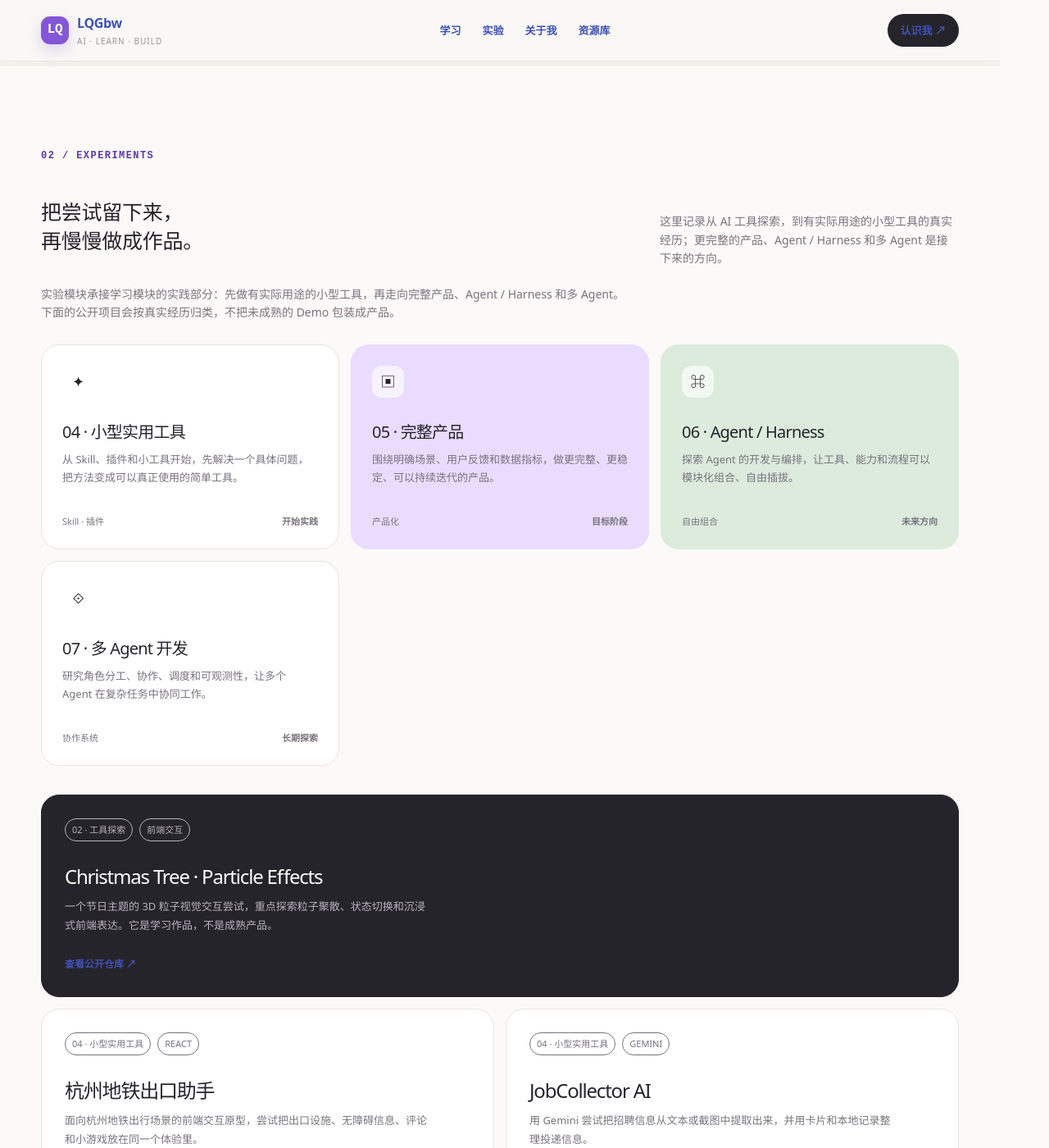
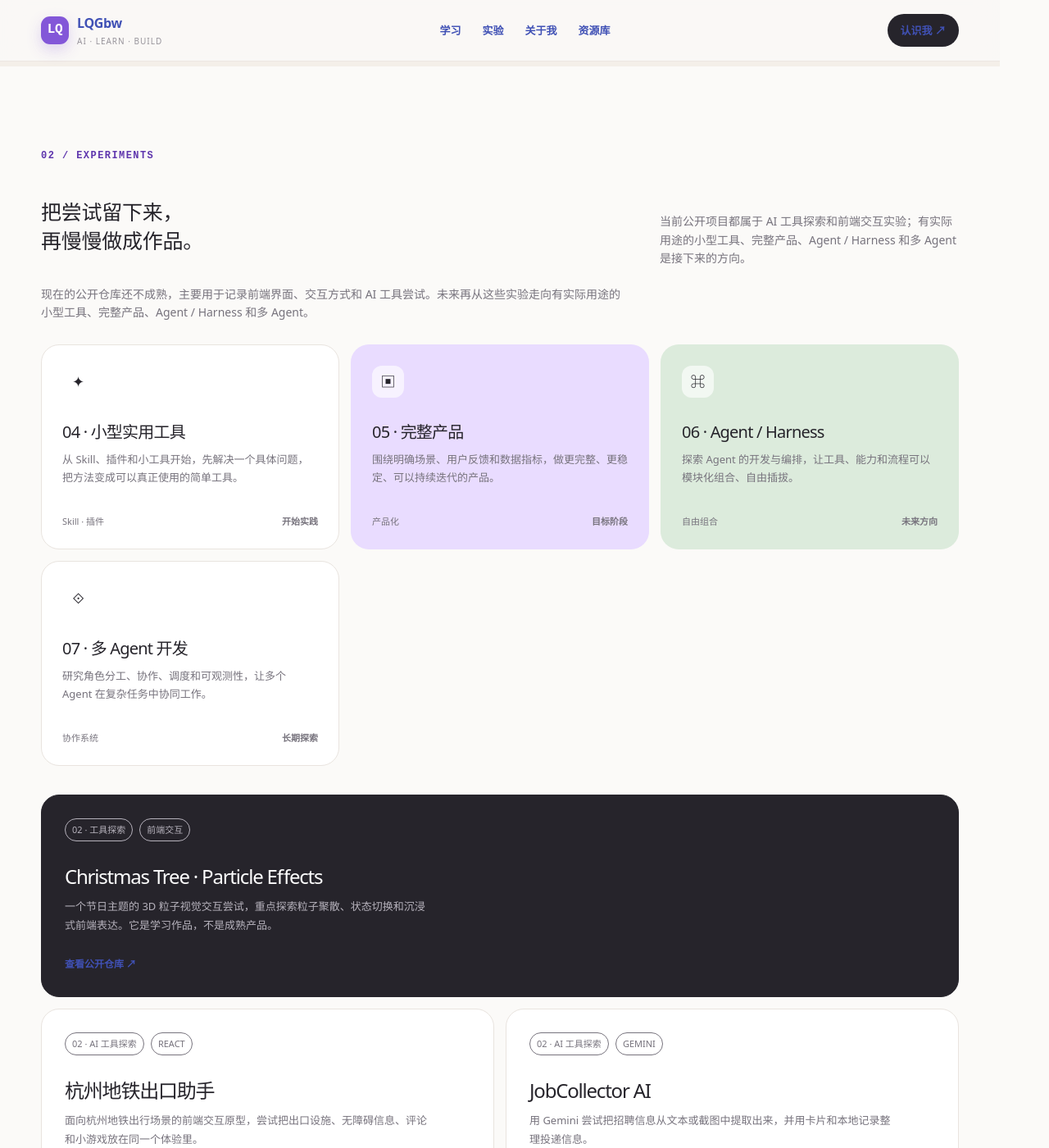
Before and after one commit to LQGbw/LQGbw.github.io, an MkDocs documentation site: the page built from docs/index.md, in a window 1280 px wide and 1400 px high, scrolled down 1890 px. Shown: the whole window at 82% size. Built offline with MkDocs 1.6.1 and Material for MkDocs 9.7.7, drawn with Linux system fonts in a browser that asks for light colours; some of the changed text lies outside the part shown.

Commit message:
纠正公开项目的成长阶段归类

```diff
--- a/docs/index.md
+++ b/docs/index.md
@@ -197,7 +197,7 @@ hide:
       <div class="reveal">
         <div class="eyebrow mono">PERSONAL LAB / 001</div>
         <h1>边学边做，<br /><em>把 AI 变成</em>真实能力。</h1>
-        <p class="lead">我是 LQGbw，正在记录从学习 AI 基础与行业认知，到尝试有实际用途的小工具，再逐步走向产品、Agent 和多 Agent 的过程。这里有学过的内容、做过的实验，也有下一步的规划。</p>
+        <p class="lead">我是 LQGbw，正在记录从学习 AI 基础与行业认知，到尝试前端交互和 AI 工具，再逐步走向有实际用途的小工具、产品、Agent 和多 Agent 的过程。这里有学过的内容、做过的实验，也有下一步的规划。</p>
         <div class="hero-actions"><a class="button primary" href="#learning">查看学习路线 <span>↓</span></a><a class="button ghost" href="#experiments">看我的项目 ↗</a></div>
         <p class="hero-note"><span>现在进行中：</span>梳理 AI 学习、项目经历和未来规划 · 持续更新</p>
       </div>
@@ -226,8 +226,8 @@ hide:
     <div class="resource-grid"><article class="resource reveal" data-type="skill"><span class="resource-label">SKILL</span><h3>AI 周报整理助手</h3><p>把一周的碎片信息整理成清晰的周报结构，适合个人复盘和团队同步。</p><div class="resource-foot"><span>v0.1 · 刚刚更新</span><span class="resource-status">整理中</span></div></article><article class="resource reveal" data-type="prompt"><span class="resource-label">PROMPT</span><h3>工具测评提示词模板</h3><p>从功能、体验、适用人群和真实场景四个角度，快速写出一篇有用的工具测评。</p><div class="resource-foot"><span>可复制 · 免费</span><span class="resource-status">即将公开</span></div></article><article class="resource reveal" data-type="tool"><span class="resource-label">TOOLKIT</span><h3>AI 工具选择清单</h3><p>按写作、研究、设计、自动化和开发分类，记录我实际用过的工具。</p><div class="resource-foot"><span>21 个工具 · 持续补充</span><span class="resource-status">持续补充</span></div></article></div>
   </div></section>
 
-  <section id="experiments"><div class="wrap"><div class="section-head reveal"><div><div class="eyebrow mono">02 / EXPERIMENTS</div><h2>把尝试留下来，<br />再慢慢做成作品。</h2></div><p class="section-intro">这里记录从 AI 工具探索，到有实际用途的小型工具的真实经历；更完整的产品、Agent / Harness 和多 Agent 是接下来的方向。</p></div>
-    <p class="section-intro reveal" style="max-width: 720px; margin: -12px 0 28px;">实验模块承接学习模块的实践部分：先做有实际用途的小型工具，再走向完整产品、Agent / Harness 和多 Agent。下面的公开项目会按真实经历归类，不把未成熟的 Demo 包装成产品。</p>
+  <section id="experiments"><div class="wrap"><div class="section-head reveal"><div><div class="eyebrow mono">02 / EXPERIMENTS</div><h2>把尝试留下来，<br />再慢慢做成作品。</h2></div><p class="section-intro">当前公开项目都属于 AI 工具探索和前端交互实验；有实际用途的小型工具、完整产品、Agent / Harness 和多 Agent 是接下来的方向。</p></div>
+    <p class="section-intro reveal" style="max-width: 720px; margin: -12px 0 28px;">现在的公开仓库还不成熟，主要用于记录前端界面、交互方式和 AI 工具尝试。未来再从这些实验走向有实际用途的小型工具、完整产品、Agent / Harness 和多 Agent。</p>
     <div class="path-grid" style="margin-bottom: 35px;">
       <article class="path-card reveal"><div><div class="path-icon">✦</div><h3>04 · 小型实用工具</h3><p>从 Skill、插件和小工具开始，先解决一个具体问题，把方法变成可以真正使用的简单工具。</p></div><div class="path-foot"><span>Skill · 插件</span><span class="path-status">开始实践</span></div></article>
       <article class="path-card reveal"><div><div class="path-icon">▣</div><h3>05 · 完整产品</h3><p>围绕明确场景、用户反馈和数据指标，做更完整、更稳定、可以持续迭代的产品。</p></div><div class="path-foot"><span>产品化</span><span class="path-status">目标阶段</span></div></article>
@@ -236,8 +236,8 @@ hide:
     </div>
     <div class="project-grid">
       <article class="project featured reveal"><div class="project-meta"><span>02 · 工具探索</span><span>前端交互</span></div><h3>Christmas Tree · Particle Effects</h3><p>一个节日主题的 3D 粒子视觉交互尝试，重点探索粒子聚散、状态切换和沉浸式前端表达。它是学习作品，不是成熟产品。</p><a class="project-link" href="https://github.com/LQGbw/Christmas-Tree-with-partical-effects" target="_blank" rel="noreferrer">查看公开仓库 ↗</a></article>
-      <article class="project reveal"><div class="project-meta"><span>04 · 小型实用工具</span><span>REACT</span></div><h3>杭州地铁出口助手</h3><p>面向杭州地铁出行场景的前端交互原型，尝试把出口设施、无障碍信息、评论和小游戏放在同一个体验里。</p><a class="project-link" href="https://github.com/LQGbw/metro-exit-helper" target="_blank" rel="noreferrer">查看公开仓库 ↗</a></article>
-      <article class="project reveal"><div class="project-meta"><span>04 · 小型实用工具</span><span>GEMINI</span></div><h3>JobCollector AI</h3><p>用 Gemini 尝试把招聘信息从文本或截图中提取出来，并用卡片和本地记录整理投递信息。</p><a class="project-link" href="https://github.com/LQGbw/JobScartch-To-tabulate" target="_blank" rel="noreferrer">查看公开仓库 ↗</a></article>
+      <article class="project reveal"><div class="project-meta"><span>02 · AI 工具探索</span><span>REACT</span></div><h3>杭州地铁出口助手</h3><p>面向杭州地铁出行场景的前端交互原型，尝试把出口设施、无障碍信息、评论和小游戏放在同一个体验里。</p><a class="project-link" href="https://github.com/LQGbw/metro-exit-helper" target="_blank" rel="noreferrer">查看公开仓库 ↗</a></article>
+      <article class="project reveal"><div class="project-meta"><span>02 · AI 工具探索</span><span>GEMINI</span></div><h3>JobCollector AI</h3><p>用 Gemini 尝试把招聘信息从文本或截图中提取出来，并用卡片和本地记录整理投递信息。</p><a class="project-link" href="https://github.com/LQGbw/JobScartch-To-tabulate" target="_blank" rel="noreferrer">查看公开仓库 ↗</a></article>
       <article class="project reveal"><div class="project-meta"><span>02 · 工具探索</span><span>GEMINI</span></div><h3>3D Particle Controller</h3><p>尝试使用 Gemini 视觉能力识别人手势，控制 3D 粒子系统的状态变化，记录一次从想法到界面的探索。</p><a class="project-link" href="https://github.com/LQGbw/Copy-of-Gemini-3D-Particle-Controller" target="_blank" rel="noreferrer">查看公开仓库 ↗</a></article>
       <article class="project reveal"><div class="project-meta"><span>02 · 工具探索</span><span>前端交互</span></div><h3>Christmas Tree · No Hand Control</h3><p>同一主题下的另一个节日视觉版本，去掉手势控制，专注于树形状态变化、粒子效果和页面氛围。</p><a class="project-link" href="https://github.com/LQGbw/Chirstmas-Tree-without-hand-controll" target="_blank" rel="noreferrer">查看公开仓库 ↗</a></article>
     </div>
@@ -246,7 +246,7 @@ hide:
   <section class="about-section" id="about"><div class="wrap"><div class="section-head reveal"><div><div class="eyebrow mono">03 / ABOUT ME</div><h2>我学过什么，<br />做过什么，下一步去哪。</h2></div><p class="section-intro">个人介绍不是静态简历，而是一条会持续更新的成长线：把学习、经历和未来规划放在一起。</p></div>
     <div class="about-grid">
       <article class="about-card reveal"><div class="path-icon">✦</div><h3>我学过什么</h3><p>从 AI 基础知识、工具使用，到对应用场景和行业变化的持续观察，逐步建立自己的认知框架。</p><a href="#learning">查看学习模块 →</a></article>
-      <article class="about-card reveal"><div class="path-icon">↗</div><h3>我有什么经历</h3><p>做过一些 Gemini、AI Studio 和前端交互实验，也尝试过有实际用途的小型工具；它们都是公开成长记录。</p><a href="#experiments">查看实验经历 →</a></article>
+      <article class="about-card reveal"><div class="path-icon">↗</div><h3>我有什么经历</h3><p>做过一些 Gemini、AI Studio 和前端交互实验，也做过一些带有工具想法的前端交互尝试；它们都是公开成长记录。</p><a href="#experiments">查看实验经历 →</a></article>
       <article class="about-card reveal"><div class="path-icon">○</div><h3>未来的规划想法</h3><p>从小型实用工具走向完整产品，再探索 Agent / Harness 的自由插拔和多 Agent 协作。</p><a href="#experiments">查看未来路线 →</a></article>
     </div>
   </div></section>
```
